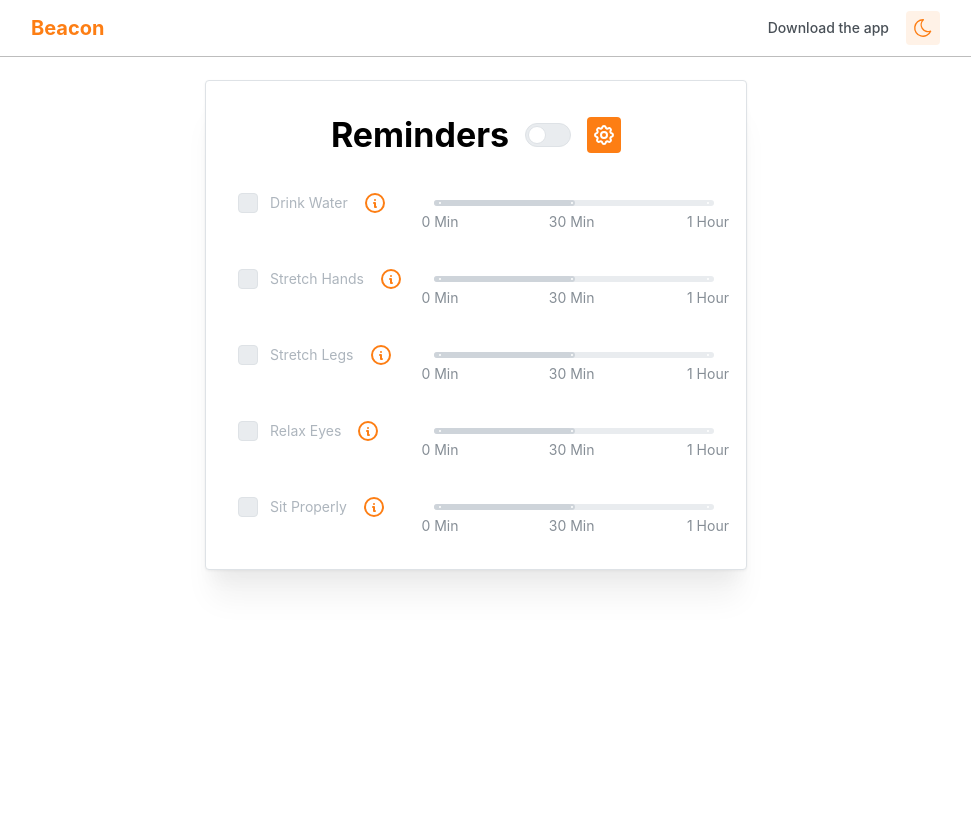
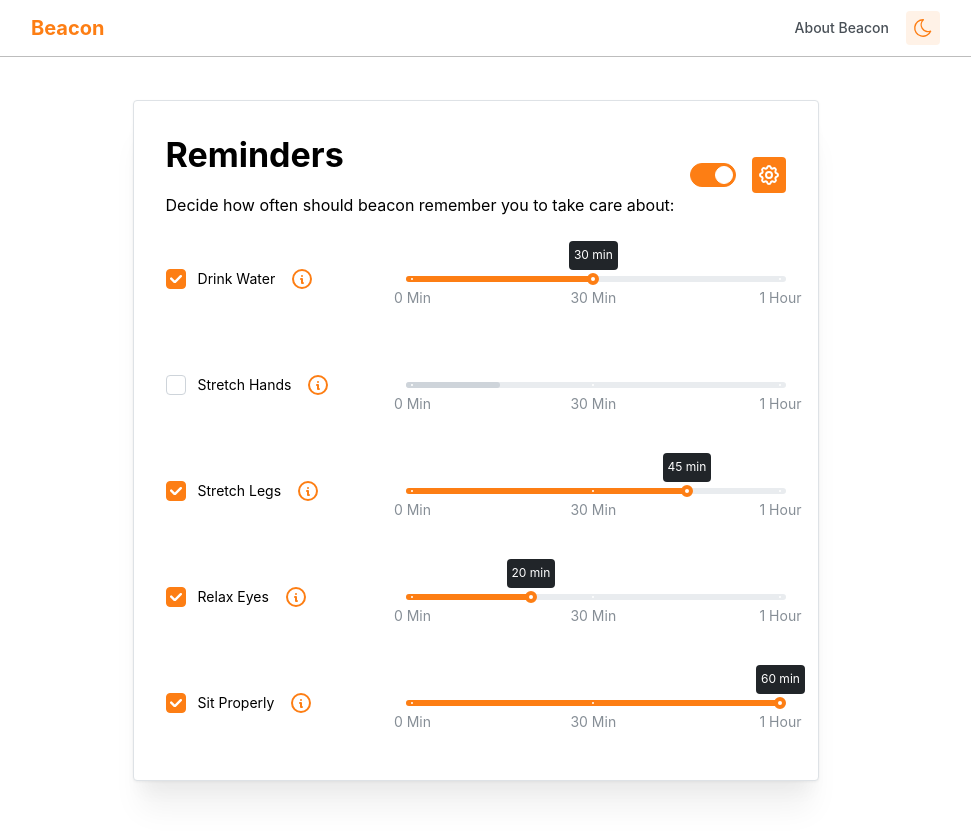
Before and after one commit to mauneven/beacon, a Next.js app: page / in a window 1280 px wide. Shown: the top 834 px of the page, without its empty margins (164-1135 px from the left). Before the commit the page ends 800 px from the top, so only its background shows below. Built offline with nearby package versions, Linux system fonts and the light colour scheme.

Commit message:
almost ready

```diff
--- a/app/components/Settings/Settings.tsx
+++ b/app/components/Settings/Settings.tsx
@@ -46,6 +46,7 @@ const Settings: React.FC<SettingsProps> = ({
         data={[
           { value: "en", label: "English" },
           { value: "es", label: "Español" },
+          { value: "fr", label: "Français" },
         ]}
       />
     </Modal>
--- a/app/components/navigation/Navbar.tsx
+++ b/app/components/navigation/Navbar.tsx
@@ -16,7 +16,7 @@ import { useDisclosure } from "@mantine/hooks";
 import classes from "../../../public/css/navigation/HeaderMenu.module.css";
 import ThemeChanger from "../theme/ThemeChanger";
 
-const links = [{ link: "/", label: "Download the app" }];
+const links = [{ link: "/", label: "About Beacon" }];
 
 export function HeaderMenu() {
   const [drawerOpened, { toggle: toggleDrawer, close: closeDrawer }] =
--- a/app/components/reminders/ReminderItem.tsx
+++ b/app/components/reminders/ReminderItem.tsx
@@ -6,6 +6,8 @@ interface Reminder {
   id: number;
   label: string;
   description: string;
+  time: number;
+  check: boolean
 }
 
 interface ReminderItemProps {
@@ -14,9 +16,14 @@ interface ReminderItemProps {
 }
 
 const ReminderItem = ({ reminder, enabled }: ReminderItemProps) => {
-  const [isChecked, setIsChecked] = useState(false);
-  const [time, setTime] = useState(30);
+  const persistedState = JSON.parse(localStorage.getItem(`reminder_${reminder.id}`) ?? '{}');
+  const [isChecked, setIsChecked] = useState(persistedState.isChecked || reminder.check);
+  const [time, setTime] = useState(persistedState.time ?? reminder.time ?? 30);
   const notificationInterval = useRef<NodeJS.Timeout | null>(null);
+
+  useEffect(() => {
+    localStorage.setItem(`reminder_${reminder.id}`, JSON.stringify({ isChecked, time }));
+  }, [isChecked, time]);
 
   useEffect(() => {
     if (isChecked && enabled && Notification.permission === 'granted') {
@@ -26,7 +33,7 @@ const ReminderItem = ({ reminder, enabled }: ReminderItemProps) => {
     } else if (notificationInterval.current) {
         clearInterval(notificationInterval.current);
         notificationInterval.current = null;
-      }
+    }
 
     return () => {
       if (notificationInterval.current) {
@@ -42,7 +49,7 @@ const ReminderItem = ({ reminder, enabled }: ReminderItemProps) => {
   const theme = createTheme({ cursorType: 'pointer' });
 
   return (
-    <Group mih={60} justify="space-between">
+    <Group mih={90} justify="space-between">
       <Group justify="flex-start" gap={0}>
         <MantineProvider theme={theme}>
           <Checkbox
@@ -65,7 +72,7 @@ const ReminderItem = ({ reminder, enabled }: ReminderItemProps) => {
         label={`${time} min`}
         min={1}
         max={60}
-        w={280}
+        w={380}
         color="orange"
         value={time}
         onChange={handleChange}
--- a/app/components/reminders/ReminderList.tsx
+++ b/app/components/reminders/ReminderList.tsx
@@ -14,11 +14,11 @@ const ReminderList: React.FC<ReminderListProps> = ({ enabled, lang }) => {
   }
 
   const reminders = [
-    { id: 1, key: "drink_water", description: dict.reminders.description.drink_water },
-    { id: 2, key: "stretch_hands", description: dict.reminders.description.stretch_hands },
-    { id: 3, key: "stretch_legs", description: dict.reminders.description.stretch_legs },
-    { id: 4, key: "relax_eyes", description: dict.reminders.description.relax_eyes },
-    { id: 5, key: "sit_properly", description: dict.reminders.description.sit_properly },
+    { id: 1, key: "drink_water", description: dict.reminders.description.drink_water, time: 30, check: true },
+    { id: 2, key: "stretch_hands", description: dict.reminders.description.stretch_hands, time: 15, check: false },
+    { id: 3, key: "stretch_legs", description: dict.reminders.description.stretch_legs, time: 45, check: true},
+    { id: 4, key: "relax_eyes", description: dict.reminders.description.relax_eyes, time: 20, check: true},
+    { id: 5, key: "sit_properly", description: dict.reminders.description.sit_properly, time: 60, check: true },
   ];
 
   return (
@@ -29,7 +29,9 @@ const ReminderList: React.FC<ReminderListProps> = ({ enabled, lang }) => {
           reminder={{
             id: reminder.id,
             label: dict.reminders[reminder.key] as string,
-            description: reminder.description
+            description: reminder.description,
+            time: reminder.time,
+            check: reminder.check
           }}
           enabled={enabled}
         />
--- a/app/components/reminders/Reminders.tsx
+++ b/app/components/reminders/Reminders.tsx
@@ -1,15 +1,24 @@
 "use client"
-
-import React, { useState } from 'react';
-import { Paper, Stack, Title, Switch, Group, Button } from '@mantine/core';
+import React, { useState, useEffect } from 'react';
+import { Paper, Stack, Title, Switch, Group, Button, Text } from '@mantine/core';
 import ReminderList from './ReminderList';
 import Settings from '../Settings/Settings';
 import { IconSettings } from '@tabler/icons-react';
+import useTranslation from "../../useTranslation";
 
 const Reminders = () => {
-  const [enabled, setEnabled] = useState(false);
+  const [enabled, setEnabled] = useState(JSON.parse(localStorage.getItem('remindersEnabled') ?? 'true'));
   const [settingsOpened, setSettingsOpened] = useState(false);
-  const [lang, setLang] = useState('en');
+  const [lang, setLang] = useState(localStorage.getItem('language') ?? 'en');
+  const dict = useTranslation(lang);
+
+  useEffect(() => {
+    localStorage.setItem('remindersEnabled', JSON.stringify(enabled));
+  }, [enabled]);
+
+  useEffect(() => {
+    localStorage.setItem('language', lang);
+  }, [lang]);
 
   const toggleEnabled = () => {
     setEnabled(!enabled);
@@ -18,10 +27,15 @@ const Reminders = () => {
   return (
     <Paper shadow="xl" withBorder p="xl">
       <Stack>
-        <Group justify="center">
-          <Title>Reminders</Title>
+        <Group justify="space-between">
+          <Stack>
+          <Title>{dict?.reminders.title}</Title>
+          <Text>{dict?.reminders.info}</Text>
+          </Stack>
+          <Group>
           <Switch size="md" checked={enabled} onChange={toggleEnabled} color="orange"/>
           <Button color="orange" variant='' p={4} onClick={() => setSettingsOpened(true)}><IconSettings/></Button>
+          </Group>
         </Group>
         <ReminderList enabled={enabled && !settingsOpened} lang={lang} />
       </Stack>
--- a/app/locales/es.json
+++ b/app/locales/es.json
@@ -1,16 +1,17 @@
 {
   "reminders": {
     "title": "Recordatorios",
-    "drink_water": "Beber Agua",
-    "stretch_hands": "Estirar Manos",
-    "stretch_legs": "Estirar Piernas",
-    "relax_eyes": "Relajar Ojos",
-    "sit_properly": "Sentarse Correctamente",
+    "info": "Decide con qué frecuencia Beacon debería recordarte que tomes en cuenta: ",
+    "drink_water": "Beber agua",
+    "stretch_hands": "Estirar las manos",
+    "stretch_legs": "Estirar las piernas",
+    "relax_eyes": "Relajar los ojos",
+    "sit_properly": "Sentarse correctamente",
     "description": {
       "drink_water": "Mantente hidratado, mantente alerta.",
       "stretch_hands": "Dale un descanso a tus manos.",
       "stretch_legs": "¡Estira esas piernas!",
-      "relax_eyes": "Descansa tus ojos un momento.",
+      "relax_eyes": "Descansa tus ojos por un momento.",
       "sit_properly": "Siéntate derecho, siéntete bien."
     }
   }
--- a/app/locales/fr.json
+++ b/app/locales/fr.json
@@ -1,17 +1,18 @@
 {
   "reminders": {
     "title": "Rappels",
-    "drink_water": "Boire de l'Eau",
-    "stretch_hands": "Étirer les Mains",
-    "stretch_legs": "Étirer les Jambes",
-    "relax_eyes": "Reposer les Yeux",
-    "sit_properly": "Asseoir Correctement",
+    "info": "Décidez à quelle fréquence Beacon doit vous rappeler de prendre soin de vous : ",
+    "drink_water": "Boire de l'eau",
+    "stretch_hands": "Étirer les mains",
+    "stretch_legs": "Étirer les jambes",
+    "relax_eyes": "Reposez vos yeux",
+    "sit_properly": "Asseyez-vous correctement",
     "description": {
       "drink_water": "Restez hydraté, restez vif.",
-      "stretch_hands": "Donnez une pause à vos mains.",
+      "stretch_hands": "Accordez une pause à vos mains.",
       "stretch_legs": "Étirez ces jambes !",
-      "relax_eyes": "Reposez vos yeux un instant.",
-      "sit_properly": "Asseyez-vous droit, sentez-vous bien."
+      "relax_eyes": "Reposez vos yeux un moment.",
+      "sit_properly": "Asseyez-vous bien droit, sentez-vous bien."
     }
   }
 }
--- a/app/page.tsx
+++ b/app/page.tsx
@@ -5,9 +5,9 @@ import Reminders from "./components/reminders/Reminders";
 const page = () => {
   return (
     <Flex
-      mih={50}
+      mt={100}
+      mb={100}
       gap="xl"
-      mt={80}
       justify="center"
       align="center"
       direction="row"
--- a/app/useTranslation.tsx
+++ b/app/useTranslation.tsx
@@ -10,6 +10,7 @@ interface TranslationDict {
         sit_properly: string;
       };
       title: string;
+      info: string;
       drink_water: string;
       stretch_hands: string;
       stretch_legs: string;
--- a/public/css/navigation/HeaderMenu.module.css
+++ b/public/css/navigation/HeaderMenu.module.css
@@ -4,7 +4,7 @@
   width: 100%;
   background-color: light-dark(rgba(255, 255, 255, 0.631), rgba(0, 0, 0, 0.711));
   backdrop-filter: blur(10px);
-  z-index: 1;
+  z-index: 6;
   border-bottom: 1px solid light-dark(rgba(0, 0, 0, 0.26), rgba(255, 255, 255, 0.198));
 }
 
```
